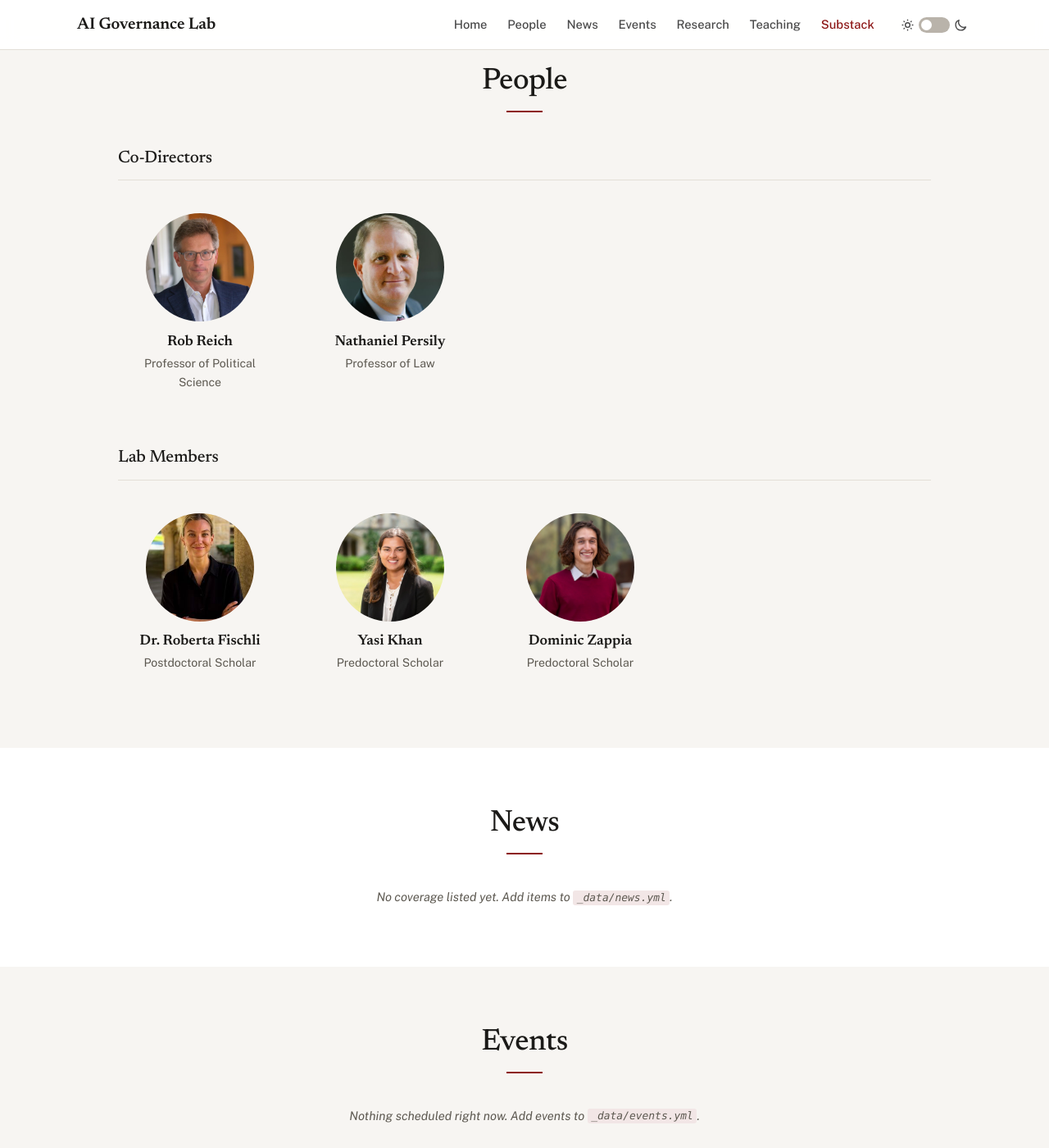
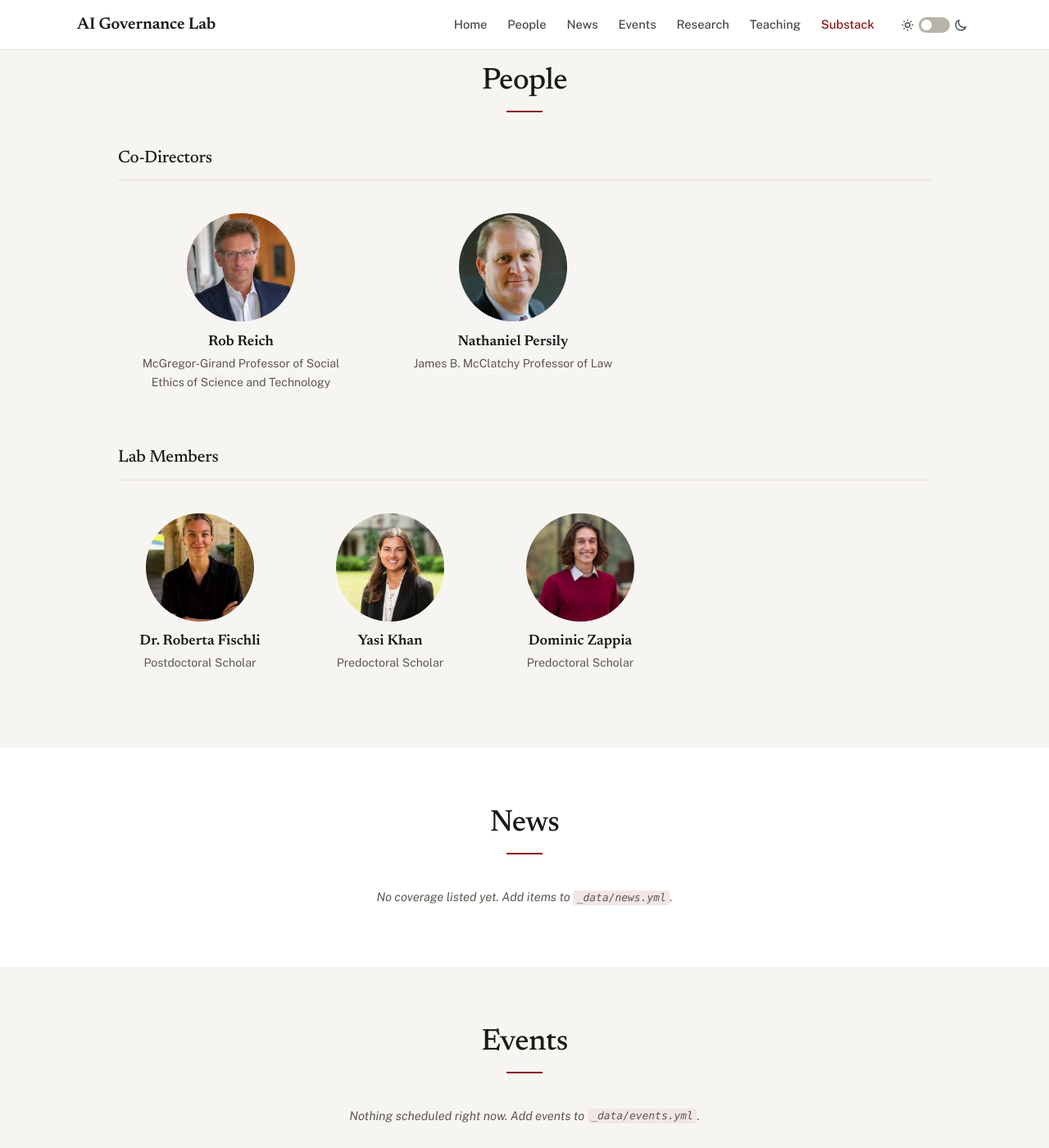
Before and after one commit to aigovlab/lab-website, a Jekyll site: the page built from index.html, in a window 1280 px wide and 1400 px high, scrolled down 1233 px. Shown: the whole window at 82% size. Built offline with Jekyll 4.4.1, drawn with Linux system fonts in a browser that asks for light colours.

Commit message:
Show the co-directors' full endowed chairs
The named chairs are the formal titles Stanford lists them under, so the
cards carry them in full rather than the shortened departmental version.

They don't fit the 200px card the members use — "McGregor-Girand
Professor of Social Ethics of Science and Technology" wraps to four lines
and leaves the two cards badly uneven. Each group's grid now gets a
modifier class off its id, and the co-directors' cards widen to 300px,
which brings that chair down to two lines against Persily's one. The
existing max-width on .person still caps the card at the screen, so on a
phone the pair stacks one per row instead of overflowing.

Verified both widths in a headless browser.

Co-Authored-By: Claude Opus 5 (1M context) <noreply@anthropic.com>

```diff
--- a/_data/people.yml
+++ b/_data/people.yml
@@ -19,14 +19,14 @@
 
 - name: Rob Reich
   last_name: Reich
-  role: Professor of Political Science
+  role: McGregor-Girand Professor of Social Ethics of Science and Technology
   group: faculty
   photo: rob-reich.jpg
   url: https://politicalscience.stanford.edu/people/rob-reich
 
 - name: Nathaniel Persily
   last_name: Persily
-  role: Professor of Law
+  role: James B. McClatchy Professor of Law
   group: faculty
   photo: nate-persily.jpg
   url: https://law.stanford.edu/nathaniel-persily/
--- a/assets/css/style.css
+++ b/assets/css/style.css
@@ -447,8 +447,9 @@ nav#top-nav {
 }
 
 /* A flex row rather than a grid: group sizes here are small and uneven (two
-   faculty directors, three members), and a grid would stretch a lone person to
-   the full width. Flex keeps every card the same size wherever it lands. */
+   co-directors, three members), and a grid would stretch a lone person to the
+   full width. Flex keeps every card in a group the same size wherever it
+   lands; the width itself is per-group, set below. */
 .people-grid {
   display: flex;
   flex-wrap: wrap;
@@ -462,6 +463,16 @@ nav#top-nav {
   flex: 0 0 200px;
   max-width: 100%;
   text-align: center;
+}
+
+/* The co-directors' role line is a full endowed chair — "McGregor-Girand
+   Professor of Social Ethics of Science and Technology" wraps to four lines in
+   a 200px card and leaves the two cards badly uneven. Widening just this group
+   brings it down to two. `max-width: 100%` above still applies, so on a phone
+   the card shrinks to the screen and the pair stacks one per row rather than
+   overflowing. */
+.people-grid-faculty .person {
+  flex-basis: 300px;
 }
 
 /* The whole card is the link target, not just the name, so the photo is
--- a/index.html
+++ b/index.html
@@ -57,7 +57,7 @@ title: Home
       {%- unless group.order == "listed" %}{% assign members = members | sort: "last_name" %}{% endunless %}
       {%- if members.size > 0 %}
     <h3 class="group-heading">{{ group.heading }}</h3>
-    <ul class="people-grid">
+    <ul class="people-grid people-grid-{{ group.id }}">
       {%- for person in members %}
       {%- comment -%}
         With a `url` the whole card is one link, so the photo and the name are
```
Also changed, not shown: README.md.
